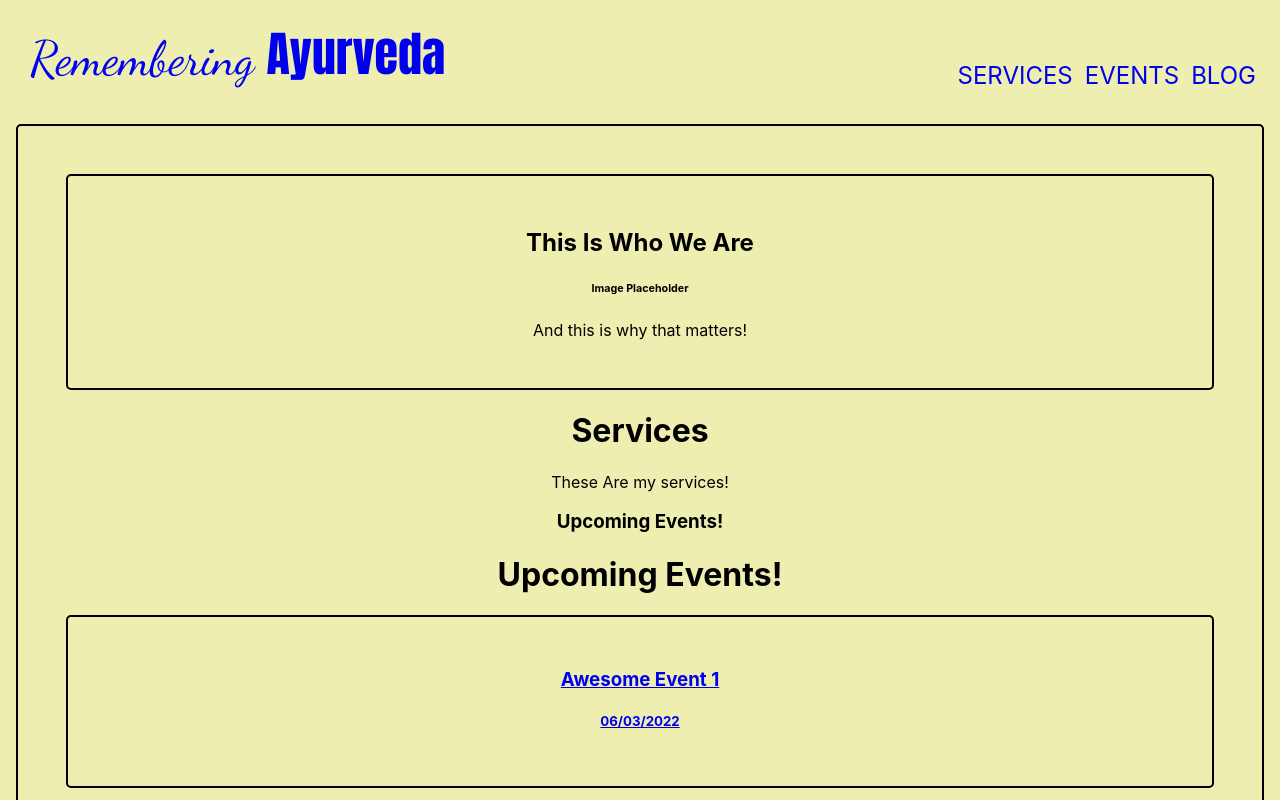
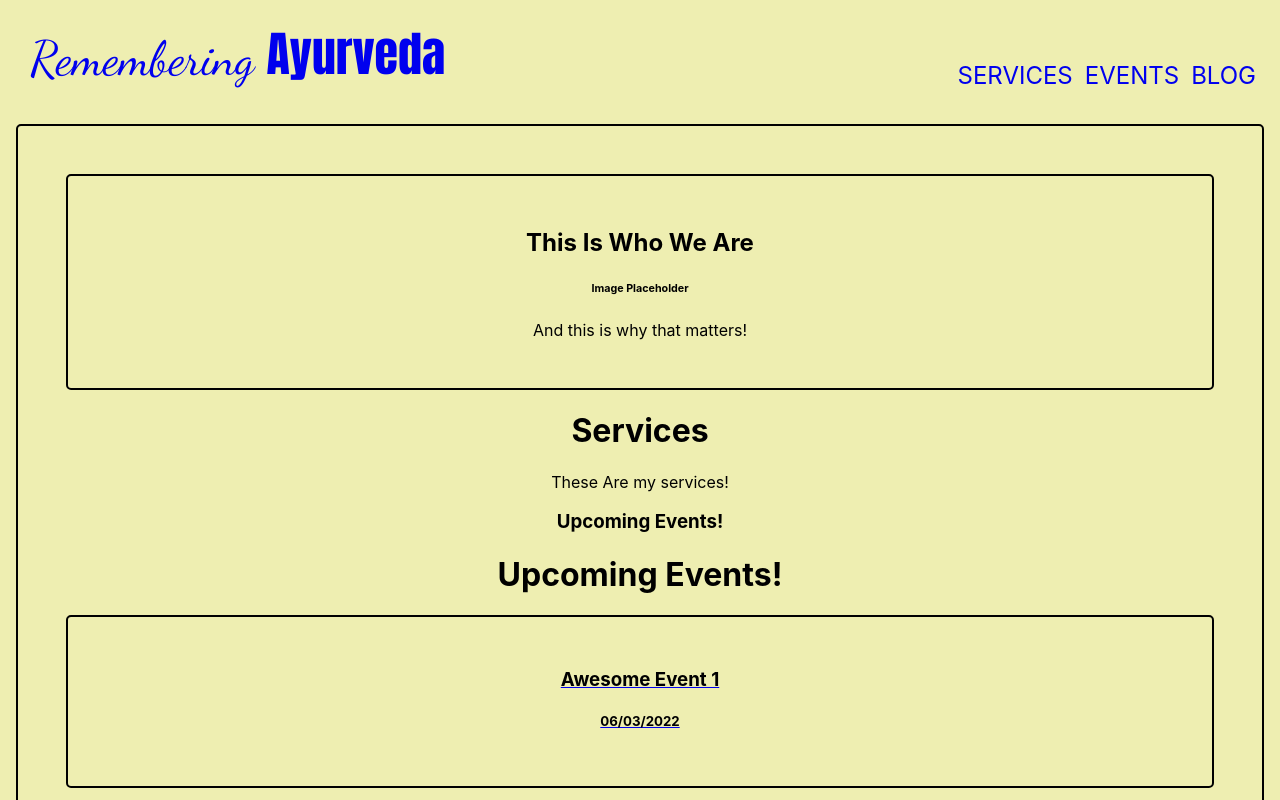
Before and after one commit to CoffeeJitterz/remeberingayurveda, a React (Create React App) app in the folder client/: page / in a window 1280 px wide. Shown: the top 800 px of the page. Built offline with nearby package versions, Linux system fonts and the light colour scheme.

Commit message:
text decoration problem partially solved

```diff
--- a/client/src/App.css
+++ b/client/src/App.css
@@ -54,6 +54,11 @@
   color: black;
 }
 
+.event {
+  text-decoration: none;
+  color: black;
+}
+
 input {
   margin: 1em;
 }
--- a/client/src/components/Event.jsx
+++ b/client/src/components/Event.jsx
@@ -1,10 +1,9 @@
 import Card from "../shared/Card"
-import { useParams } from "react-router-dom"
 
 export default function Event({title, date, description, image, events}) {
   if(!events){
     return (
-      <span>
+      <span className='event'>
         <Card>
           <h3>{title}</h3>
           <h5>{date}</h5>
@@ -15,7 +14,7 @@ export default function Event({title, date, description, image, events}) {
     )
   } else {
     return (
-      <span>
+      <span className='event'>
         <Card>
           <h3>{title}</h3>
           <h5>{date}</h5>
```
